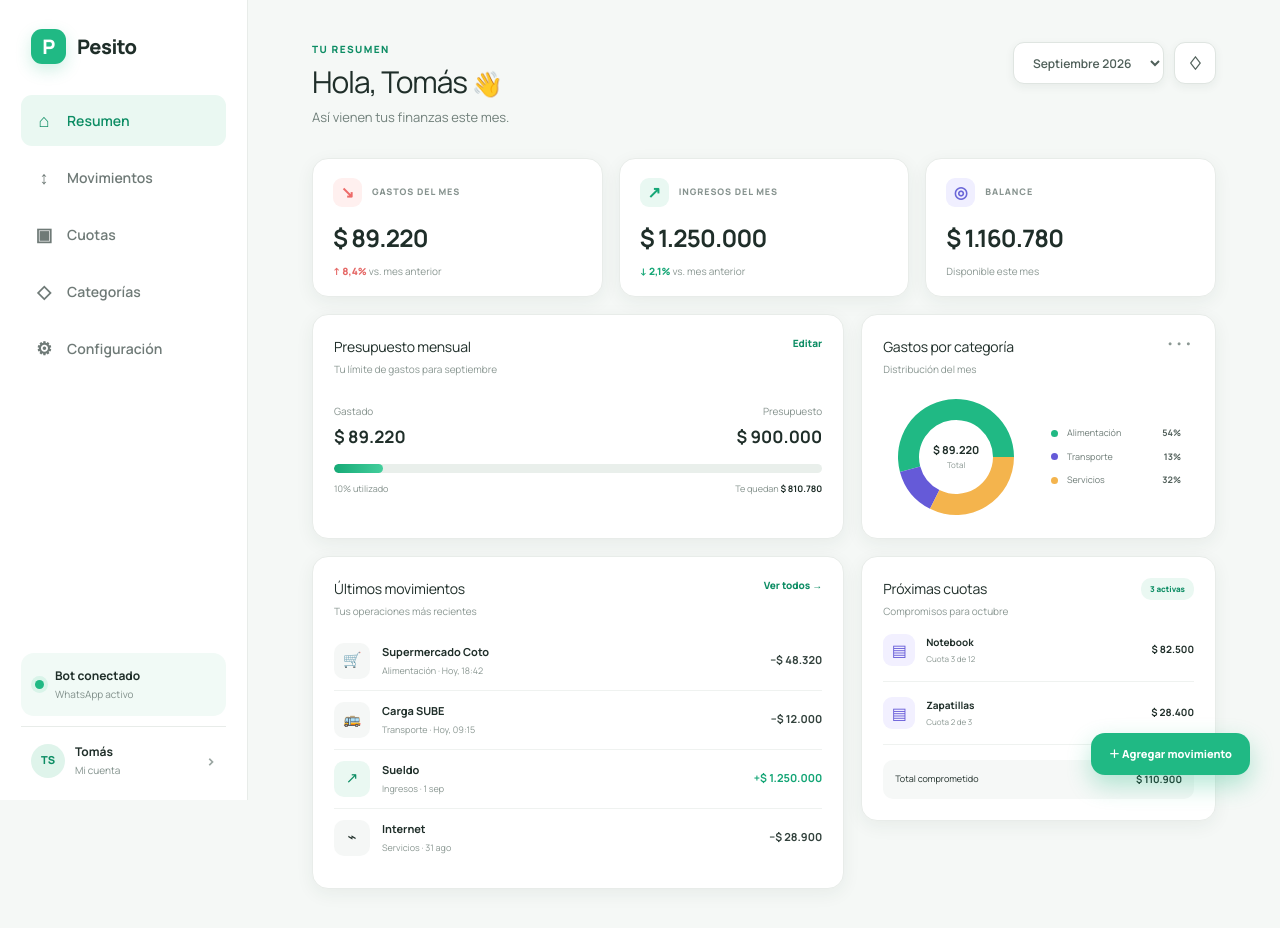
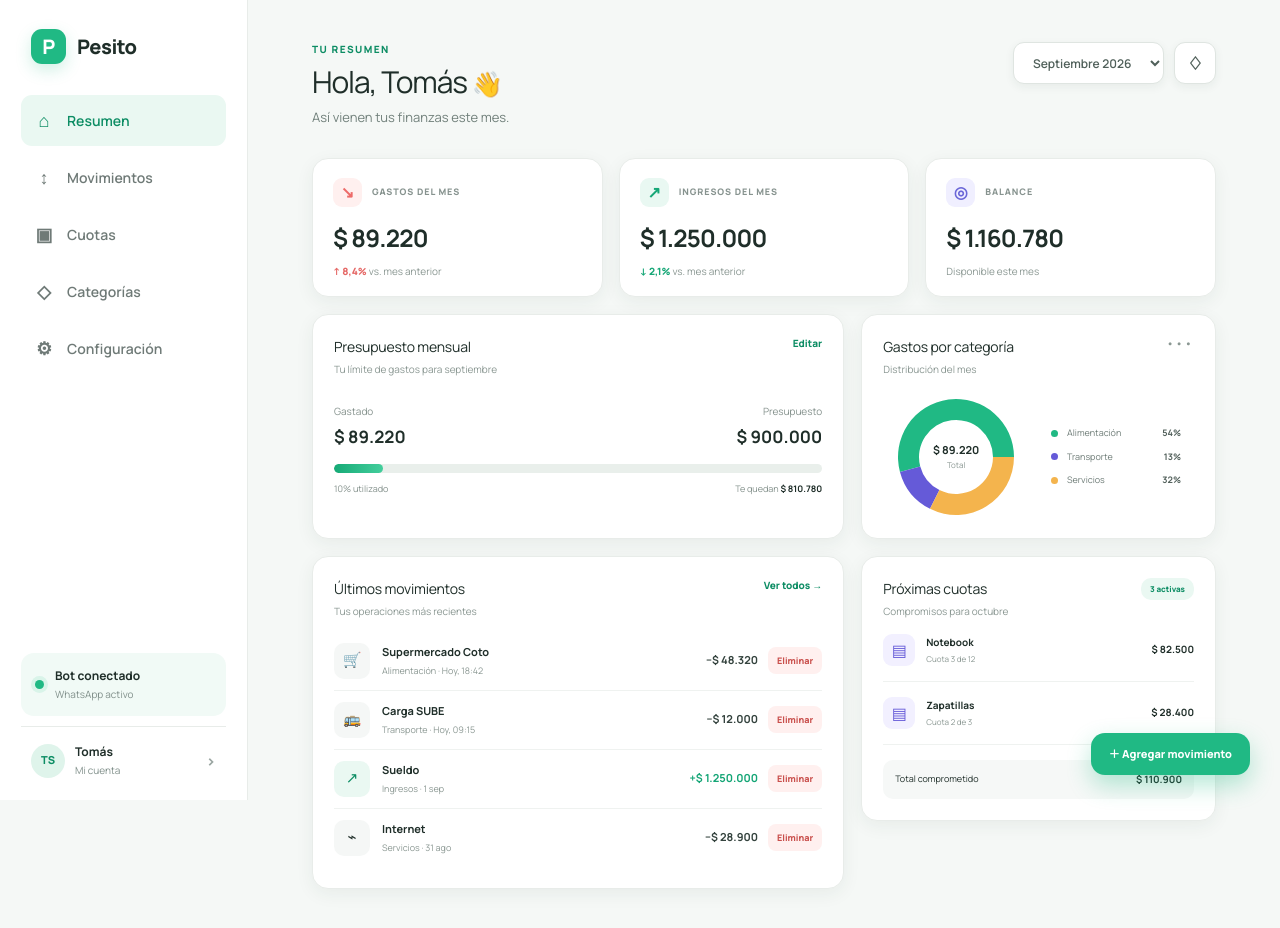
Before and after one commit to ThomasMariani11/chatbot-gastos, a Next.js app: page / in a window 1280 px wide. Shown: the top 928 px of the page. Built offline with nearby package versions, Linux system fonts and the light colour scheme; no server answers.

Commit message:
Add transaction deletion controls

```diff
--- a/app/layout.tsx
+++ b/app/layout.tsx
@@ -4,6 +4,7 @@ import { ServiceWorkerRegister } from '../components/sw-register';
 import './globals.css';
 import './forms.css';
 import './interactions.css';
+import './movements.css';
 
 const manrope = Manrope({ variable: '--font-manrope', subsets: ['latin'] });
 
--- /dev/null
+++ b/app/movements.css
@@ -0,0 +1,46 @@
+.movement {
+  grid-template-columns: 38px minmax(0, 1fr) auto auto;
+}
+
+.movement div {
+  min-width: 0;
+}
+
+.movement div strong,
+.movement div small {
+  overflow: hidden;
+  text-overflow: ellipsis;
+  white-space: nowrap;
+}
+
+.movement-delete {
+  border: 0;
+  border-radius: 8px;
+  background: #fff0ef;
+  color: #c94f4c;
+  padding: 7px 9px;
+  font-size: 9px;
+  font-weight: 800;
+  cursor: pointer;
+}
+
+.movement-delete:hover {
+  background: #ffe1df;
+}
+
+.movement-delete:disabled {
+  cursor: wait;
+  opacity: .55;
+}
+
+@media (max-width: 560px) {
+  .movement {
+    grid-template-columns: 38px minmax(0, 1fr) auto;
+  }
+
+  .movement-delete {
+    grid-column: 2 / 4;
+    justify-self: end;
+    margin-top: -3px;
+  }
+}
--- a/app/page.tsx
+++ b/app/page.tsx
@@ -20,6 +20,7 @@ export default function Home() {
   const [movements, setMovements] = useState(initialMovements);
   const [budget, setBudget] = useState(900000);
   const [showAdd, setShowAdd] = useState(false);
+  const [deletingId, setDeletingId] = useState<string | null>(null);
   const expenses = useMemo(() => movements.filter((item) => item.kind === 'expense').reduce((sum, item) => sum + item.amount, 0), [movements]);
   const income = useMemo(() => movements.filter((item) => item.kind === 'income').reduce((sum, item) => sum + item.amount, 0), [movements]);
   const progress = budget > 0 ? Math.round((expenses / budget) * 100) : 0;
@@ -97,6 +98,27 @@ export default function Home() {
     if (data.user) await supabase.from('transactions').insert({ user_id: data.user.id, kind, description: next.title, amount_ars: next.amount, occurred_on: next.date, status: 'confirmed', source: 'pwa' });
   }
 
+  async function deleteMovement(item: Movement) {
+    if (!window.confirm(`¿Eliminar "${item.title}"? Esta acción no se puede deshacer.`)) return;
+    const previous = movements;
+    setDeletingId(item.id);
+    setMovements((current) => current.filter((movement) => movement.id !== item.id));
+    const supabase = createBrowserSupabase();
+    if (!supabase) {
+      setDeletingId(null);
+      return;
+    }
+    const { data } = await supabase.auth.getUser();
+    const { error } = data.user
+      ? await supabase.from('transactions').delete().eq('id', item.id).eq('user_id', data.user.id)
+      : { error: new Error('No hay una sesión activa.') };
+    if (error) {
+      setMovements(previous);
+      window.alert('No pudimos eliminar el movimiento. Intentá nuevamente.');
+    }
+    setDeletingId(null);
+  }
+
   return (
     <main className="app-shell">
       <aside className="sidebar">
@@ -142,7 +164,7 @@ export default function Home() {
 
           <article className="panel movements-card" id="movimientos">
             <div className="panel-title"><div><h2>Últimos movimientos</h2><p>Tus operaciones más recientes</p></div><button className="text-button">Ver todos →</button></div>
-            <div className="movement-list">{movements.map((item) => <div className="movement" key={item.id}><span className={`movement-icon ${item.kind}`}>{item.icon}</span><div><strong>{item.title}</strong><small>{item.category} · {item.date}</small></div><b className={item.kind}>{item.kind === 'expense' ? '−' : '+'}{money.format(item.amount)}</b></div>)}</div>
+            <div className="movement-list">{movements.map((item) => <div className="movement" key={item.id}><span className={`movement-icon ${item.kind}`}>{item.icon}</span><div><strong>{item.title}</strong><small>{item.category} · {item.date}</small></div><b className={item.kind}>{item.kind === 'expense' ? '−' : '+'}{money.format(item.amount)}</b><button className="movement-delete" type="button" disabled={deletingId === item.id} onClick={() => void deleteMovement(item)} aria-label={`Eliminar ${item.title}`}>{deletingId === item.id ? '…' : 'Eliminar'}</button></div>)}</div>
           </article>
 
           <article className="panel installments-card" id="cuotas">
```
